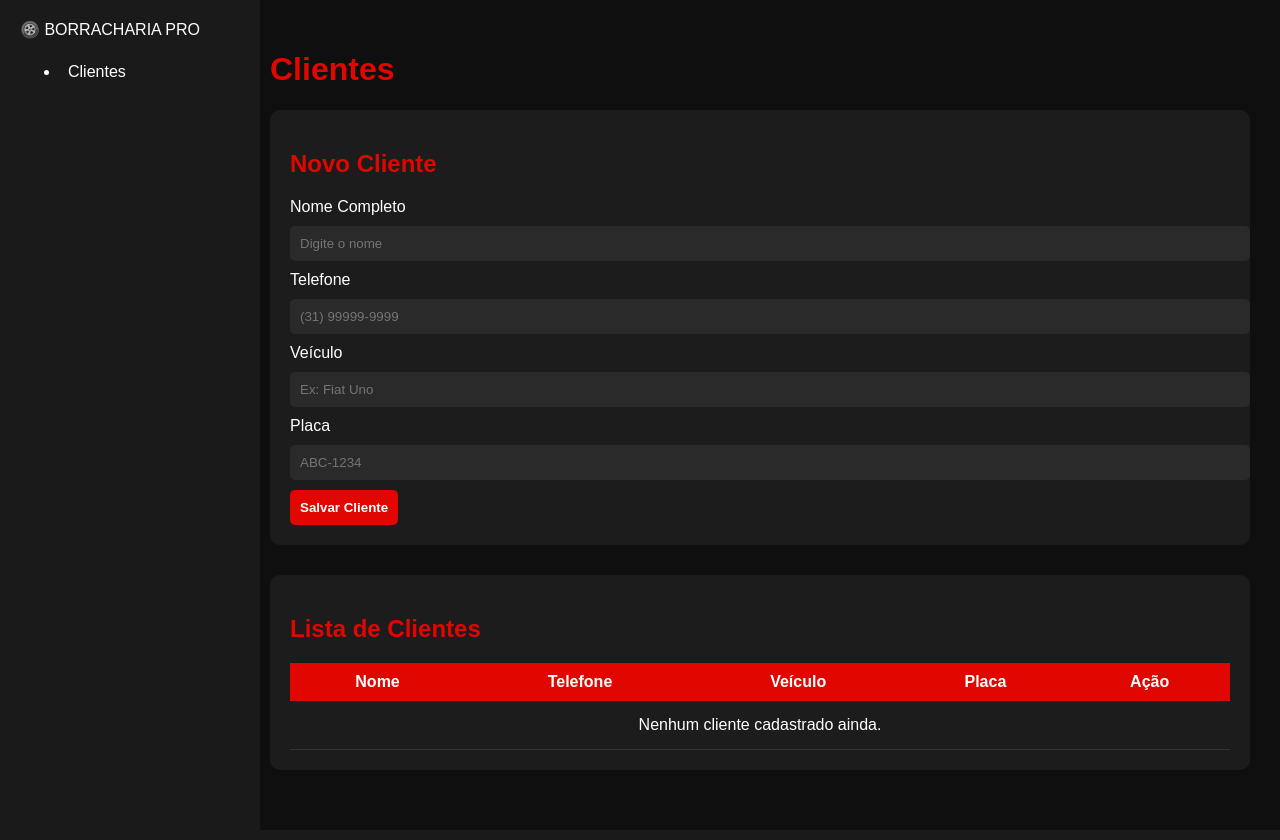
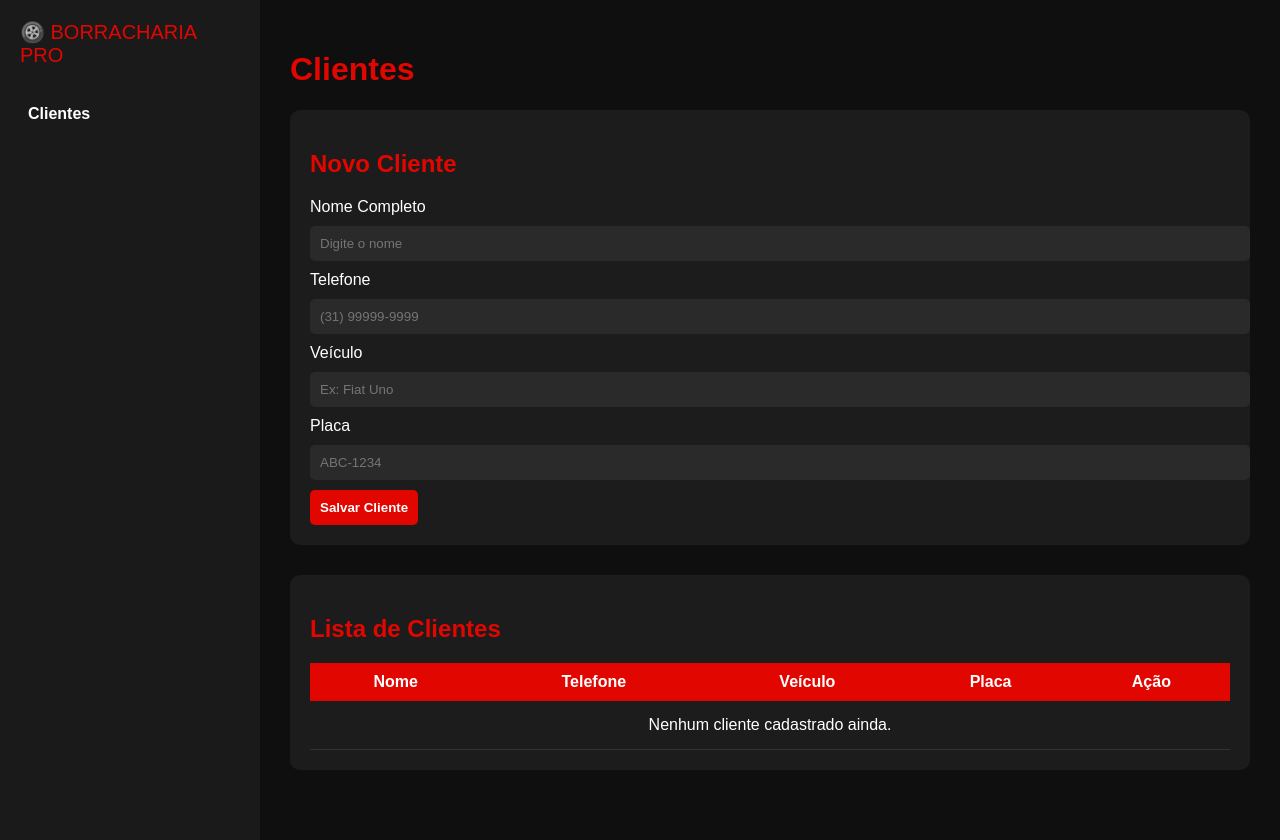
Before and after one commit to caiomero/pneus_fortaleza, a Flask app: page /clientes in a window 1280 px wide. Before the commit the page ends 750 px from the top, so only its background shows below. Run offline with Flask 3, Linux system fonts and the light colour scheme; data that the repository does not hold is empty.

Commit message:
Update style.css

```diff
--- a/static/style.css
+++ b/static/style.css
@@ -5,25 +5,34 @@ body {
     color: white;
 }
 
+.layout {
+    display: flex;
+}
+
 /* SIDEBAR */
 .sidebar {
     width: 220px;
     height: 100vh;
     background: #1a1a1a;
-    position: fixed;
     padding: 20px;
 }
 
-.sidebar h2 {
+.logo {
     color: #e10600;
+    font-size: 20px;
     margin-bottom: 30px;
+}
+
+.sidebar ul {
+    list-style: none;
+    padding: 0;
 }
 
 .sidebar a {
     display: block;
     color: white;
     text-decoration: none;
-    margin: 15px 0;
+    margin: 10px 0;
     padding: 8px;
     border-radius: 5px;
 }
@@ -34,7 +43,7 @@ body {
 
 /* MAIN */
 .main {
-    margin-left: 240px;
+    flex: 1;
     padding: 30px;
 }
 
@@ -91,13 +100,7 @@ td {
     border-bottom: 1px solid #333;
 }
 
-/* DELETE BUTTON */
-.delete-btn {
+a {
     color: #ff4c4c;
-    text-decoration: none;
     font-weight: bold;
 }
-
-.delete-btn:hover {
-    color: red;
-}
```
